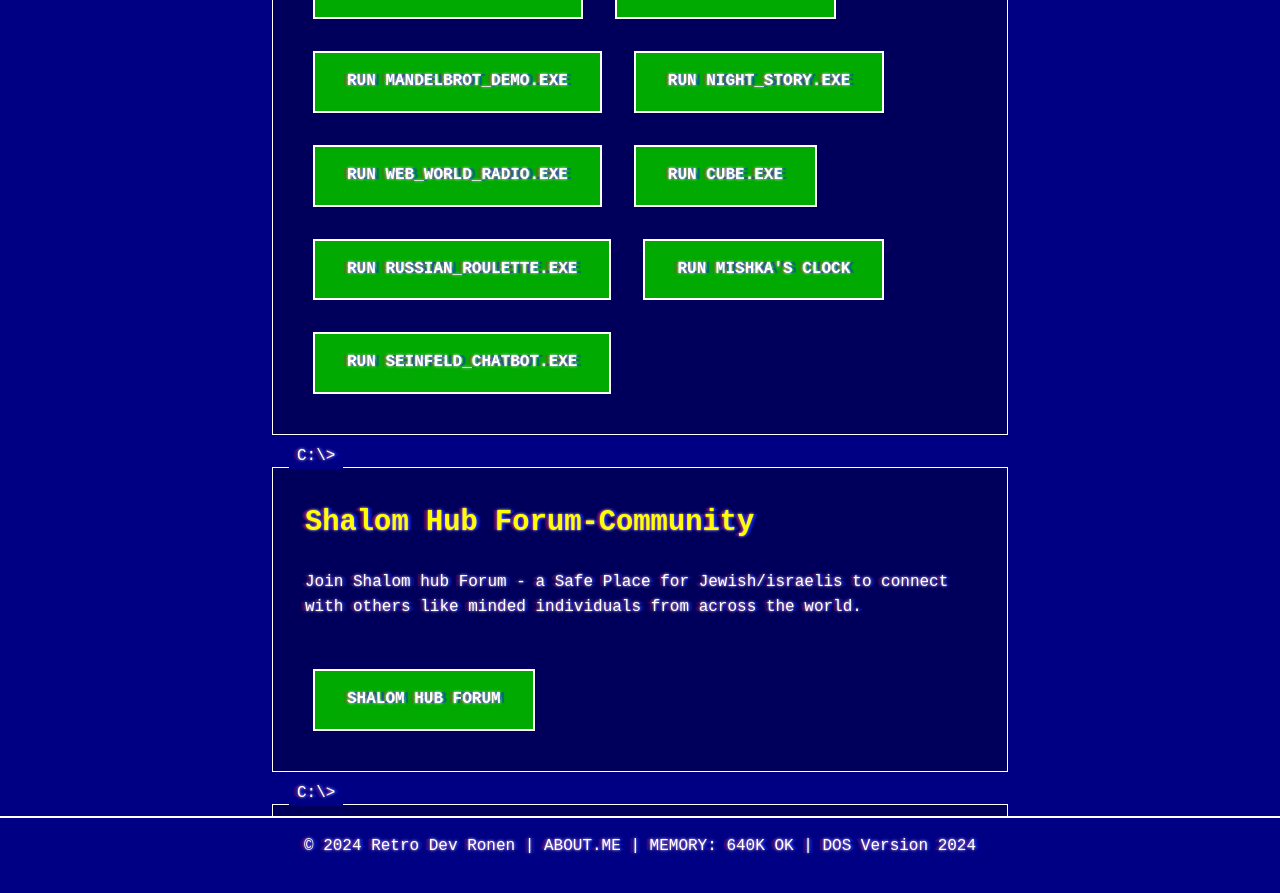
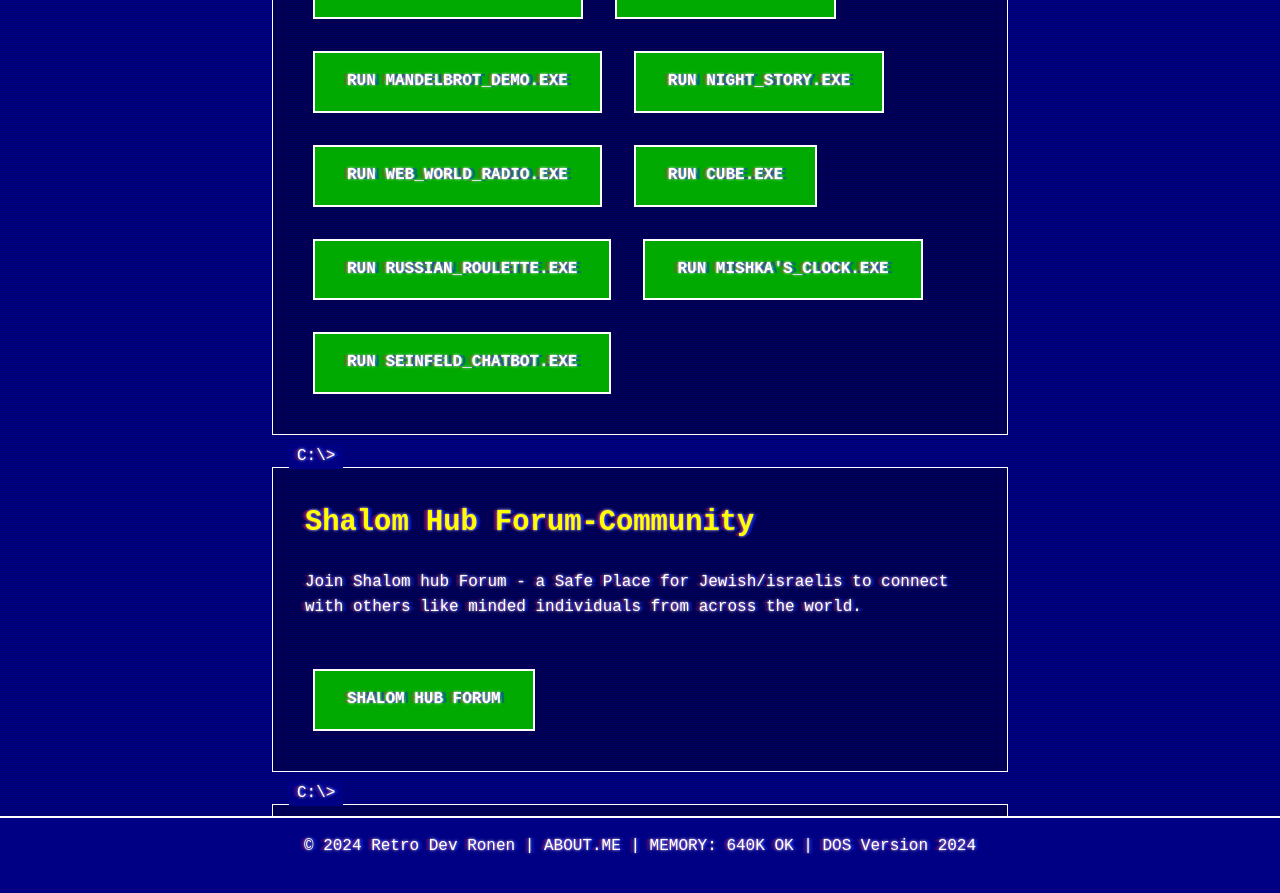
Before and after one commit to ronblue77/Retro-Dev-Ronen.github.io, a Jekyll site: the page index.html, which Jekyll copies as it is, in a window 1280 px wide and 900 px high, scrolled down 2444 px. Shown: the top 893 px of the window. Built offline with Jekyll 4.4.1, drawn with Linux system fonts in a browser that asks for light colours.

Commit message:
fixed typo in index.html miske's_clock.exe

```diff
--- a/index.html
+++ b/index.html
@@ -352,7 +352,7 @@
                     <a href="webgames/web-radio/index.html" class="btn">RUN WEB_WORLD_RADIO.EXE</a>
                     <a href="webgames/cube/cube.html" class="btn">RUN CUBE.EXE</a>
                     <a href="webgames/russian/russian.html" class="btn">RUN RUSSIAN_ROULETTE.EXE</a>
-                    <a href="webgames/clock/clock.html" class="btn">RUN MISHKA'S CLOCK</a>
+                    <a href="webgames/clock/clock.html" class="btn">RUN MISHKA'S_CLOCK.EXE</a>
                     <a href="webgames/sienfeld_chatbot/index.html" class="btn">RUN SEINFELD_CHATBOT.EXE</a>
                 </div>
             </section>
```
